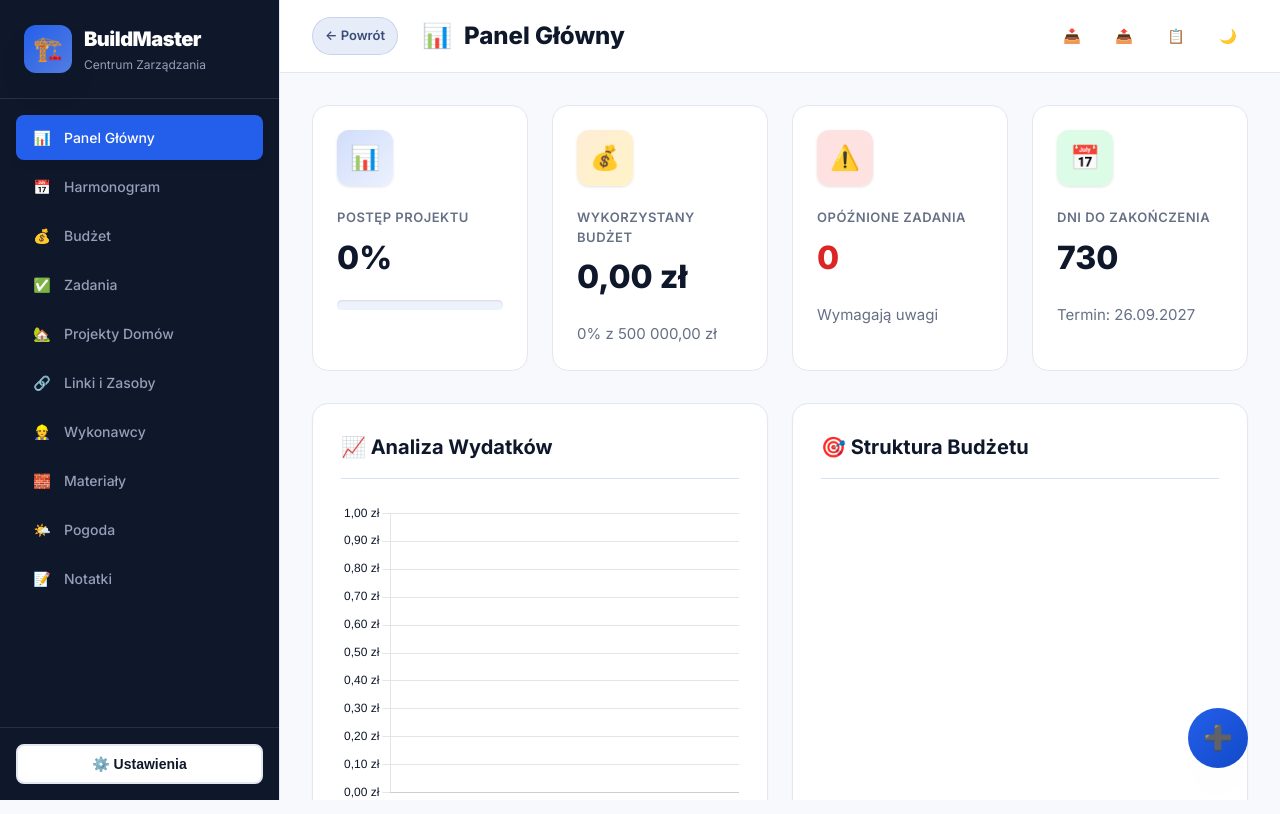
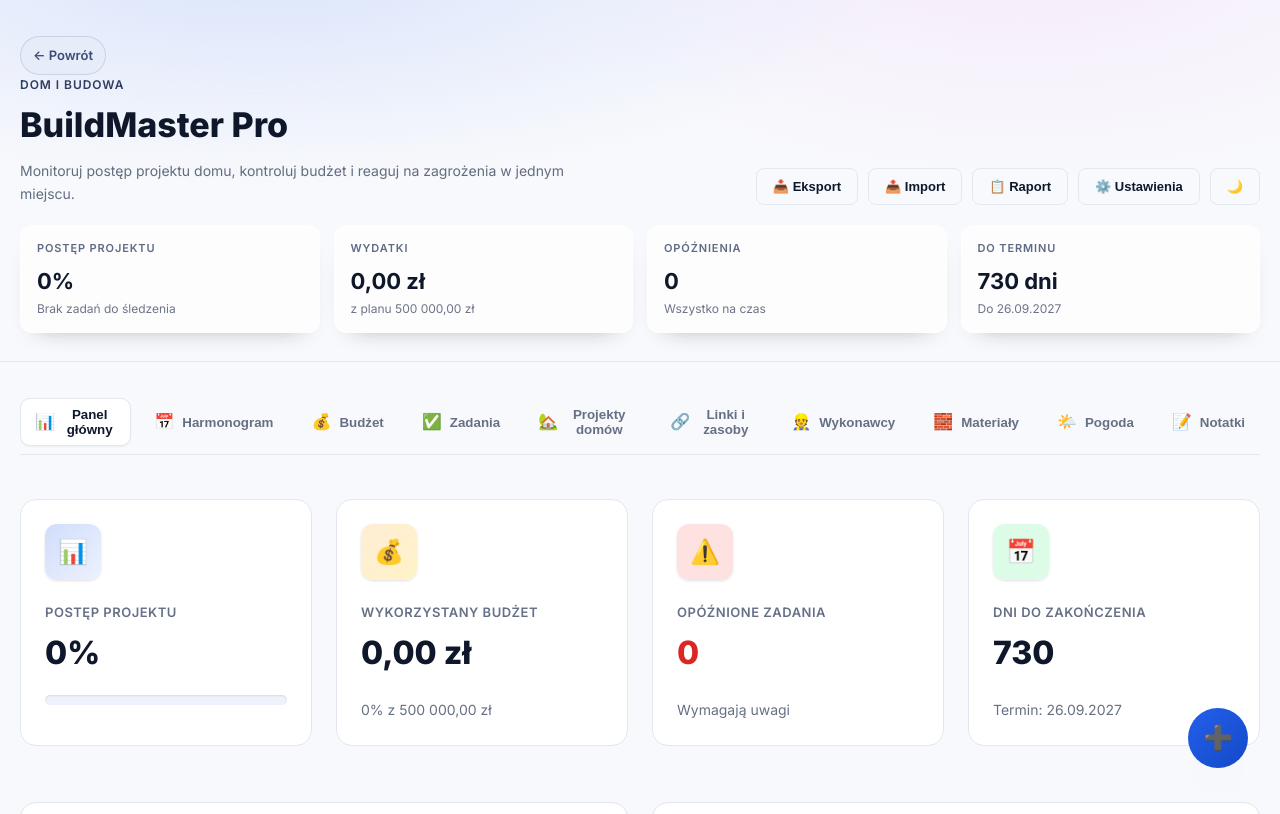
Before and after one commit to Janeeek93/lifeapp_total, a plain HTML site: page house.html in a window 1280 px wide. Shown: the top 814 px of the page. Drawn offline with nearby package versions, Linux system fonts and the light colour scheme.

Commit message:
Unify training and house layouts

```diff
--- a/house.html
+++ b/house.html
@@ -74,12 +74,10 @@
       font-family: 'Inter', -apple-system, BlinkMacSystemFont, sans-serif;
       background: var(--bg);
       color: var(--text-primary);
-      display: flex;
-      height: 100vh;
-      overflow: hidden;
+      margin: 0;
+      font-size: 14px;
+      line-height: 1.6;
       transition: var(--transition);
-      font-size: 15px;
-      line-height: 1.5;
       -webkit-font-smoothing: antialiased;
       -moz-osx-font-smoothing: grayscale;
     }
@@ -221,22 +219,61 @@
     }
 
     .nav-icon {
-      width: 20px;
-      height: 20px;
-      display: flex;
+      font-size: 16px;
+      line-height: 1;
+      display: inline-flex;
       align-items: center;
       justify-content: center;
-      flex-shrink: 0;
     }
 
     .nav-badge {
-      margin-left: auto;
+      margin-left: 6px;
       background: var(--error);
-      color: white;
+      color: #fff;
       font-size: 11px;
       padding: 2px 6px;
-      border-radius: 10px;
+      border-radius: 999px;
       font-weight: 700;
+    }
+
+    .house-hero-actions {
+      justify-content: flex-end;
+      flex-wrap: wrap;
+      gap: 10px;
+    }
+
+    .house-tabs {
+      flex-wrap: nowrap;
+      overflow-x: auto;
+      padding-bottom: 8px;
+      gap: 8px;
+    }
+
+    .house-tabs::-webkit-scrollbar {
+      height: 6px;
+    }
+
+    .house-tabs .page-tab {
+      display: inline-flex;
+      align-items: center;
+      gap: 8px;
+    }
+
+    .house-tabs .page-tab .nav-badge {
+      margin-left: auto;
+    }
+
+    .module-panels {
+      display: flex;
+      flex-direction: column;
+      gap: 32px;
+      padding-top: 24px;
+    }
+
+    .module-panels .tab-panel {
+      display: flex;
+      flex-direction: column;
+      gap: 24px;
     }
 
     .sidebar-footer {
@@ -296,63 +333,57 @@
 
     /* Buttons */
     .btn {
-      padding: 10px 20px;
-      border: 2px solid var(--border);
-      background: var(--card-bg);
-      color: var(--text-primary);
-      border-radius: var(--radius-sm);
-      cursor: pointer;
-      font-weight: 600;
-      font-size: 14px;
-      transition: var(--transition);
       display: inline-flex;
       align-items: center;
       justify-content: center;
       gap: 8px;
+      padding: 10px 16px;
+      border-radius: var(--radius-sm);
+      border: 1px solid var(--border);
+      background: var(--surface);
+      color: var(--text-primary);
+      font-weight: 600;
+      font-size: 13px;
+      cursor: pointer;
+      transition: transform var(--transition), box-shadow var(--transition), border-color var(--transition), background var(--transition), color var(--transition);
       white-space: nowrap;
-      position: relative;
-      overflow: hidden;
     }
 
     .btn:hover {
-      transform: translateY(-2px);
+      transform: translateY(-1px);
+      box-shadow: var(--shadow-sm);
+    }
+
+    .btn-primary {
+      background: var(--primary);
+      color: #fff;
+      border-color: transparent;
+    }
+
+    .btn-primary:hover {
       box-shadow: var(--shadow-md);
-    }
-
-    .btn:active {
-      transform: translateY(0);
-    }
-
-    .btn-primary {
-      background: linear-gradient(135deg, var(--primary), var(--primary-dark));
-      color: white;
-      border: none;
-    }
-
-    .btn-primary:hover {
-      box-shadow: 0 8px 16px rgba(59, 130, 246, 0.3);
     }
 
     .btn-success {
       background: var(--success);
-      color: white;
-      border: none;
+      color: #fff;
+      border-color: transparent;
     }
 
     .btn-danger {
       background: var(--error);
-      color: white;
-      border: none;
+      color: #fff;
+      border-color: transparent;
     }
 
     .btn-ghost {
       background: transparent;
-      border: none;
+      border-color: var(--border);
       color: var(--text-secondary);
     }
 
     .btn-ghost:hover {
-      background: var(--bg-secondary);
+      background: var(--surface);
       color: var(--text-primary);
     }
 
@@ -360,7 +391,10 @@
       width: 40px;
       height: 40px;
       padding: 0;
-      border-radius: 50%;
+      border-radius: 12px;
+      border: 1px solid var(--border);
+      background: var(--surface);
+      font-size: 18px;
     }
 
     .btn-group {
@@ -1906,114 +1940,66 @@
     }
   </style>
 </head>
-<body>
-  <!-- Sidebar -->
-  <aside class="sidebar" id="sidebar">
-    <div class="sidebar-header">
-      <div class="logo">
-        <div class="logo-icon">🏗️</div>
-        <div class="logo-text">
-          <h1>BuildMaster</h1>
-          <p>Centrum Zarządzania</p>
+<body class="module-shell">
+  <section class="module-hero">
+    <div class="wrap module-hero-inner">
+      <div class="module-hero-top">
+        <div>
+          <a href="index.html" class="back-link">← Powrót</a>
+          <div class="module-eyebrow">Dom i budowa</div>
+          <h1 class="module-title">BuildMaster Pro</h1>
+          <p class="module-subtitle">Monitoruj postęp projektu domu, kontroluj budżet i reaguj na zagrożenia w jednym miejscu.</p>
+        </div>
+        <div class="module-hero-actions house-hero-actions">
+          <button class="btn soft" type="button" onclick="exportData()">📥 Eksport</button>
+          <button class="btn soft" type="button" onclick="importData()">📤 Import</button>
+          <button class="btn soft" type="button" onclick="generateReport()">📋 Raport</button>
+          <button class="btn soft" type="button" onclick="openSettingsModal()">⚙️ Ustawienia</button>
+          <button class="btn ghost icon-btn" id="theme-toggle" type="button" onclick="toggleTheme()">🌙</button>
+        </div>
+      </div>
+      <div class="module-hero-stats">
+        <div class="module-hero-stat">
+          <div class="label">Postęp projektu</div>
+          <div class="value" id="hero-progress">0%</div>
+          <div class="note" id="hero-progress-note">Średnia ukończenia zadań</div>
+        </div>
+        <div class="module-hero-stat">
+          <div class="label">Wydatki</div>
+          <div class="value" id="hero-budget">0 zł</div>
+          <div class="note" id="hero-budget-note">z planowanego budżetu</div>
+        </div>
+        <div class="module-hero-stat">
+          <div class="label">Opóźnienia</div>
+          <div class="value" id="hero-overdue">0</div>
+          <div class="note" id="hero-overdue-note">Zadań po terminie</div>
+        </div>
+        <div class="module-hero-stat">
+          <div class="label">Do terminu</div>
+          <div class="value" id="hero-timeline">—</div>
+          <div class="note" id="hero-timeline-note">Brak planowanej daty zakończenia</div>
         </div>
       </div>
     </div>
-
-    <ul class="nav-menu" id="nav-menu">
-      <li class="nav-item">
-        <a href="#" class="active" data-tab="dashboard">
-          <span class="nav-icon">📊</span>
-          <span>Panel Główny</span>
-        </a>
-      </li>
-      <li class="nav-item">
-        <a href="#" data-tab="timeline">
-          <span class="nav-icon">📅</span>
-          <span>Harmonogram</span>
-        </a>
-      </li>
-      <li class="nav-item">
-        <a href="#" data-tab="budget">
-          <span class="nav-icon">💰</span>
-          <span>Budżet</span>
-        </a>
-      </li>
-      <li class="nav-item">
-        <a href="#" data-tab="tasks">
-          <span class="nav-icon">✅</span>
-          <span>Zadania</span>
-          <span class="nav-badge hidden" id="tasks-badge">0</span>
-        </a>
-      </li>
-      <li class="nav-item">
-        <a href="#" data-tab="projects">
-          <span class="nav-icon">🏡</span>
-          <span>Projekty Domów</span>
-        </a>
-      </li>
-      <li class="nav-item">
-        <a href="#" data-tab="links">
-          <span class="nav-icon">🔗</span>
-          <span>Linki i Zasoby</span>
-        </a>
-      </li>
-      <li class="nav-item">
-        <a href="#" data-tab="contractors">
-          <span class="nav-icon">👷</span>
-          <span>Wykonawcy</span>
-        </a>
-      </li>
-      <li class="nav-item">
-        <a href="#" data-tab="materials">
-          <span class="nav-icon">🧱</span>
-          <span>Materiały</span>
-        </a>
-      </li>
-      <li class="nav-item">
-        <a href="#" data-tab="weather">
-          <span class="nav-icon">🌤️</span>
-          <span>Pogoda</span>
-        </a>
-      </li>
-      <li class="nav-item">
-        <a href="#" data-tab="notes">
-          <span class="nav-icon">📝</span>
-          <span>Notatki</span>
-        </a>
-      </li>
-    </ul>
-
-    <div class="sidebar-footer">
-      <button class="btn" style="width: 100%;" onclick="openSettingsModal()">⚙️ Ustawienia</button>
-    </div>
-  </aside>
-
-  <div id="app-overlay"></div>
-
-  <!-- Main Wrapper -->
-  <div class="main-wrapper">
-    <!-- Topbar -->
-    <header class="topbar">
-      <div class="topbar-left">
-        <button class="btn btn-ghost btn-icon mobile-only" id="menu-toggle">☰</button>
-        <a href="index.html" class="back-link desktop-only">← Powrót</a>
-        <div class="page-title" id="page-title">
-          <span id="page-icon">📊</span>
-          <span id="page-name">Panel Główny</span>
-        </div>
-      </div>
-      <div class="topbar-right">
-        <button class="btn btn-ghost btn-icon" onclick="exportData()" title="Eksport danych">📥</button>
-        <button class="btn btn-ghost btn-icon" onclick="importData()" title="Import danych">📤</button>
-        <button class="btn btn-ghost btn-icon" onclick="generateReport()" title="Generuj raport">📋</button>
-        <button class="btn btn-ghost btn-icon" id="theme-toggle" onclick="toggleTheme()">🌙</button>
-      </div>
-    </header>
-
-    <!-- Main Content -->
-    <main class="main-content" id="main-content">
-      <!-- Dashboard Tab -->
-      <div id="dashboard" class="tab-panel">
+  </section>
+
+  <main class="module-content">
+    <div class="wrap">
+      <nav class="page-tabs house-tabs" id="nav-menu">
+        <button type="button" class="page-tab active" data-tab="dashboard"><span class="nav-icon">📊</span><span>Panel główny</span></button>
+        <button type="button" class="page-tab" data-tab="timeline"><span class="nav-icon">📅</span><span>Harmonogram</span></button>
+        <button type="button" class="page-tab" data-tab="budget"><span class="nav-icon">💰</span><span>Budżet</span></button>
+        <button type="button" class="page-tab" data-tab="tasks"><span class="nav-icon">✅</span><span>Zadania</span><span class="nav-badge hidden" id="tasks-badge">0</span></button>
+        <button type="button" class="page-tab" data-tab="projects"><span class="nav-icon">🏡</span><span>Projekty domów</span></button>
+        <button type="button" class="page-tab" data-tab="links"><span class="nav-icon">🔗</span><span>Linki i zasoby</span></button>
+        <button type="button" class="page-tab" data-tab="contractors"><span class="nav-icon">👷</span><span>Wykonawcy</span></button>
+        <button type="button" class="page-tab" data-tab="materials"><span class="nav-icon">🧱</span><span>Materiały</span></button>
+        <button type="button" class="page-tab" data-tab="weather"><span class="nav-icon">🌤️</span><span>Pogoda</span></button>
+        <button type="button" class="page-tab" data-tab="notes"><span class="nav-icon">📝</span><span>Notatki</span></button>
+      </nav>
+
+      <div id="main-content" class="module-panels">
+        <div id="dashboard" class="tab-panel">
         <div class="grid grid-4 mb-4">
           <div class="stat-card">
             <div class="stat-card-icon primary">📊</div>
@@ -2309,8 +2295,9 @@
           <div id="notes-list" class="grid grid-3"></div>
         </div>
       </div>
-    </main>
-  </div>
+      </div>
+    </div>
+  </main>
 
   <!-- Quick Actions -->
   <div class="quick-actions">
@@ -2484,8 +2471,8 @@
 
     // Navigation
     function switchTab(tabName) {
-      document.querySelectorAll('.nav-item a').forEach(link => {
-        link.classList.toggle('active', link.dataset.tab === tabName);
+      document.querySelectorAll('#nav-menu [data-tab]').forEach(control => {
+        control.classList.toggle('active', control.dataset.tab === tabName);
       });
 
       document.querySelectorAll('.tab-panel').forEach(panel => {
@@ -2493,19 +2480,18 @@
       });
 
       const mainContent = document.getElementById('main-content');
-      mainContent.scrollTop = 0; // Scroll to top on tab change
-
-      const activeLink = document.querySelector(`.nav-item a[data-tab="${tabName}"]`);
-      if (activeLink) {
-        const icon = activeLink.querySelector('.nav-icon').textContent;
-        const name = activeLink.querySelector('span:last-child').textContent;
-        document.getElementById('page-icon').textContent = icon;
-        document.getElementById('page-name').textContent = name;
-      }
-
-      const sidebar = document.getElementById('sidebar');
-      if(sidebar.classList.contains('active')) {
-          toggleSidebar();
+      if (mainContent) {
+        mainContent.scrollTop = 0;
+      }
+
+      const activeControl = document.querySelector(`#nav-menu [data-tab="${tabName}"]`);
+      if (activeControl) {
+        const iconEl = activeControl.querySelector('.nav-icon');
+        const labelEl = activeControl.querySelector('span:not(.nav-icon):not(.nav-badge)');
+        const pageIcon = document.getElementById('page-icon');
+        const pageName = document.getElementById('page-name');
+        if (pageIcon && iconEl) pageIcon.textContent = iconEl.textContent;
+        if (pageName && labelEl) pageName.textContent = labelEl.textContent;
       }
 
       const renderFunc = `render${tabName.charAt(0).toUpperCase() + tabName.slice(1)}`;
@@ -2515,23 +2501,16 @@
     }
 
     function setupEventListeners() {
-      document.getElementById('nav-menu').addEventListener('click', e => {
-        const link = e.target.closest('a');
-        if (link && link.dataset.tab) {
-          e.preventDefault();
-          switchTab(link.dataset.tab);
-        }
-      });
-
-      document.getElementById('menu-toggle').addEventListener('click', toggleSidebar);
-      document.getElementById('app-overlay').addEventListener('click', toggleSidebar);
-    }
-
-    function toggleSidebar() {
-        const sidebar = document.getElementById('sidebar');
-        const overlay = document.getElementById('app-overlay');
-        sidebar.classList.toggle('active');
-        overlay.classList.toggle('active');
+      const navMenu = document.getElementById('nav-menu');
+      if (navMenu) {
+        navMenu.addEventListener('click', e => {
+          const control = e.target.closest('[data-tab]');
+          if (control && control.dataset.tab) {
+            e.preventDefault();
+            switchTab(control.dataset.tab);
+          }
+        });
+      }
     }
 
     // =================================================================
@@ -2568,6 +2547,42 @@
       document.getElementById('days-remaining').textContent = daysRemaining;
       document.getElementById('end-date-display').textContent =
         project.endDate ? `Termin: ${formatDate(project.endDate)}` : 'Brak terminu';
+
+      const heroProgress = document.getElementById('hero-progress');
+      if (heroProgress) heroProgress.textContent = `${Math.round(totalProgress)}%`;
+      const heroProgressNote = document.getElementById('hero-progress-note');
+      if (heroProgressNote) {
+        heroProgressNote.textContent = tasks.length
+          ? `${tasks.length.toLocaleString('pl-PL')} aktywnych zadań`
+          : 'Brak zadań do śledzenia';
+      }
+      const heroBudget = document.getElementById('hero-budget');
+      if (heroBudget) heroBudget.textContent = formatCurrency(totalExpenses);
+      const heroBudgetNote = document.getElementById('hero-budget-note');
+      if (heroBudgetNote) {
+        heroBudgetNote.textContent = project.budget
+          ? `z planu ${formatCurrency(project.budget)}`
+          : 'Budżet nieustawiony';
+      }
+      const heroOverdue = document.getElementById('hero-overdue');
+      if (heroOverdue) heroOverdue.textContent = overdueTasks;
+      const heroOverdueNote = document.getElementById('hero-overdue-note');
+      if (heroOverdueNote) {
+        if (overdueTasks === 0) heroOverdueNote.textContent = 'Wszystko na czas';
+        else if (overdueTasks === 1) heroOverdueNote.textContent = 'zadanie wymaga uwagi';
+        else heroOverdueNote.textContent = 'zadań wymaga uwagi';
+      }
+      const heroTimeline = document.getElementById('hero-timeline');
+      if (heroTimeline) {
+        if (typeof daysRemaining === 'number') heroTimeline.textContent = `${daysRemaining} dni`;
+        else heroTimeline.textContent = '—';
+      }
+      const heroTimelineNote = document.getElementById('hero-timeline-note');
+      if (heroTimelineNote) {
+        heroTimelineNote.textContent = project.endDate
+          ? `Do ${formatDate(project.endDate)}`
+          : 'Brak planowanej daty zakończenia';
+      }
 
       const taskBadge = document.getElementById('tasks-badge');
       if (overdueTasks > 0) {
```
Also changed, not shown: trainings.html (+133 -118 lines).
